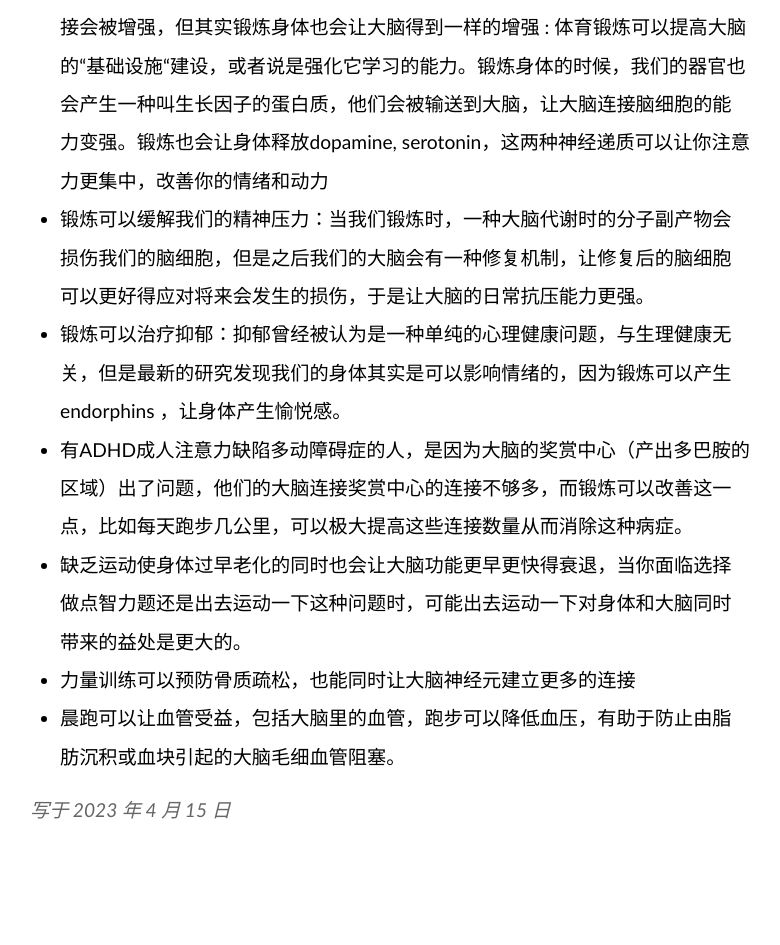
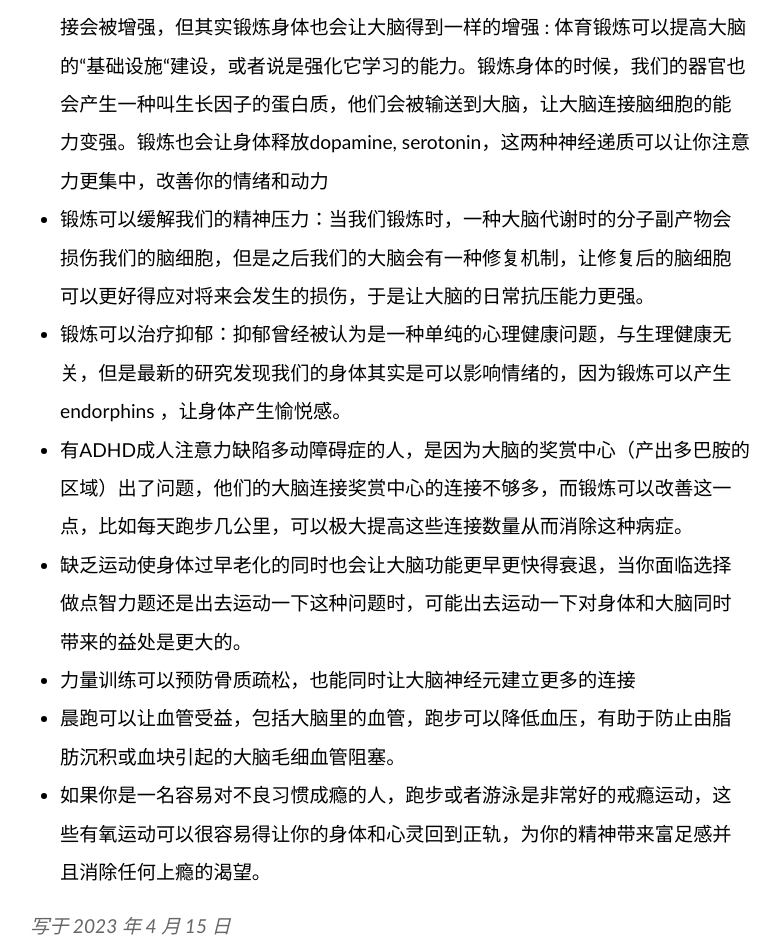
Before and after one commit to kwopera/kwopera.github.io, a Jekyll site: the page built from _posts/2023-04-15-spark.md, in a window 1280 px wide. Shown: the part 480-1425 px from the top of the page, without its empty margins (250-1030 px from the left). Built offline with Jekyll 4.4.1, drawn with Linux system fonts in a browser that asks for light colours; before the commit the page ends 1310 px from its top, so only the background shows below that.

Commit message:
Update 2023-04-15-spark.md

```diff
--- a/_posts/2023-04-15-spark.md
+++ b/_posts/2023-04-15-spark.md
@@ -13,3 +13,4 @@ layout: post
 - 缺乏运动使身体过早老化的同时也会让大脑功能更早更快得衰退，当你面临选择做点智力题还是出去运动一下这种问题时，可能出去运动一下对身体和大脑同时带来的益处是更大的。
 - 力量训练可以预防骨质疏松，也能同时让大脑神经元建立更多的连接
 - 晨跑可以让血管受益，包括大脑里的血管，跑步可以降低血压，有助于防止由脂肪沉积或血块引起的大脑毛细血管阻塞。
+- 如果你是一名容易对不良习惯成瘾的人，跑步或者游泳是非常好的戒瘾运动，这些有氧运动可以很容易得让你的身体和心灵回到正轨，为你的精神带来富足感并且消除任何上瘾的渴望。
```
